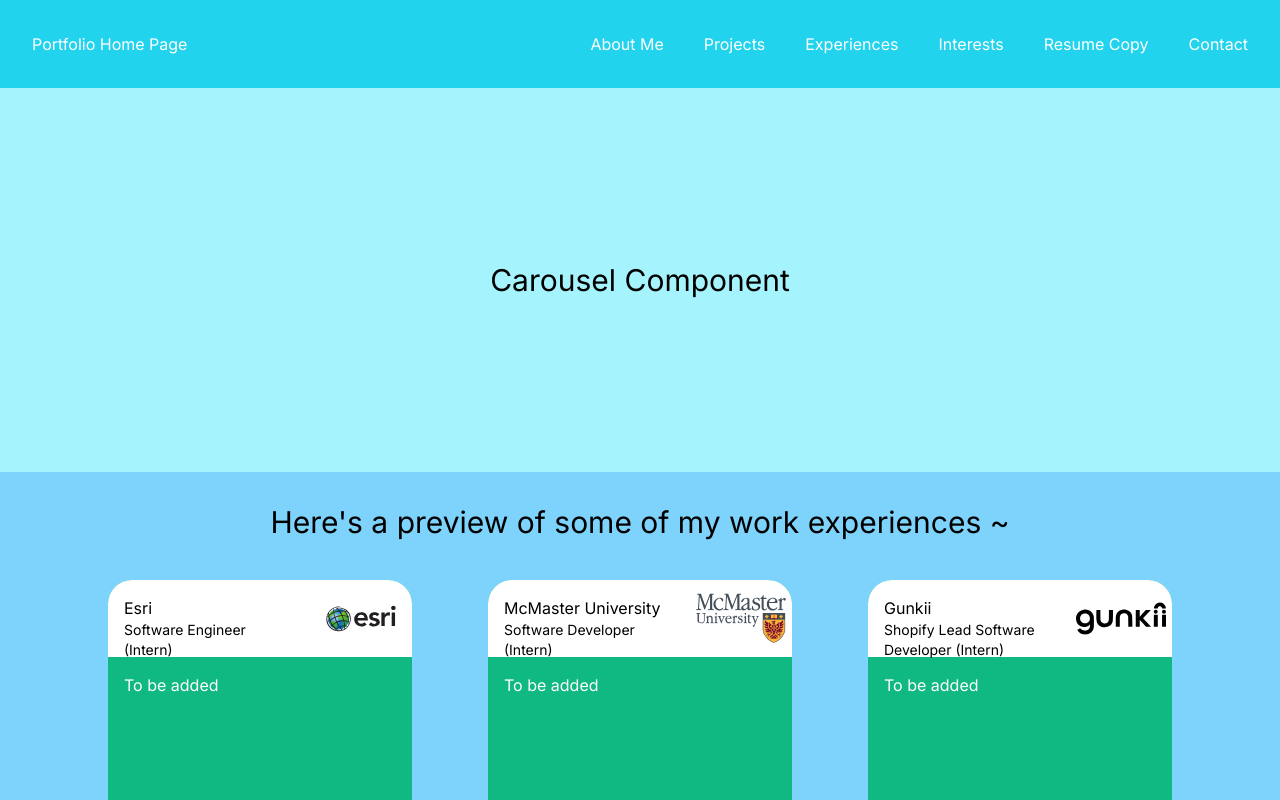
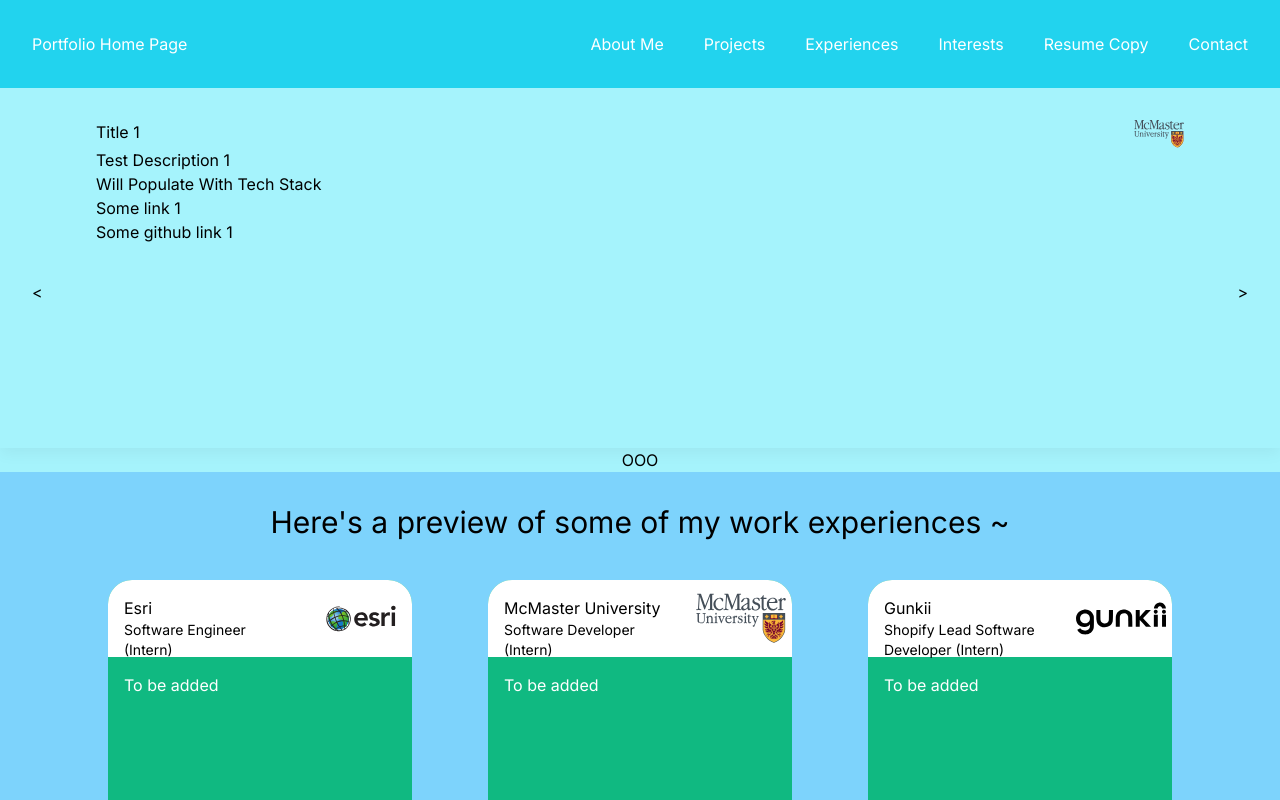
Before and after one commit to chene40/personal-website, a Next.js app: page / in a window 1280 px wide. Shown: the top 800 px of the page. Built offline with nearby package versions, Linux system fonts and the light colour scheme.

Commit message:
feat: implemented carousel logic with transitions

```diff
--- /dev/null
+++ b/components/carousel-item.tsx
@@ -0,0 +1,31 @@
+import React from "react";
+import Image from "next/image";
+
+interface CarouselItemProps {
+  item: {
+    title: string;
+    imageSrc: string;
+    imageAlt: string;
+    description: string;
+    // techStack: string[];
+    projectLink: string;
+    githubLink: string;
+  };
+}
+
+export default function CarouselItem({ item }: CarouselItemProps) {
+  const { title, imageSrc, imageAlt, description, projectLink, githubLink } =
+    item;
+  return (
+    <div className="h-full w-full shrink-0 py-8 px-24">
+      <div className="flex justify-between">
+        <h3>{title}</h3>
+        <Image src={imageSrc} alt={imageAlt} width={50} height={50} />
+      </div>
+      <p>{description}</p>
+      <div>Will Populate With Tech Stack</div>
+      <p>{projectLink}</p>
+      <p>{githubLink}</p>
+    </div>
+  );
+}
--- a/components/carousel.tsx
+++ b/components/carousel.tsx
@@ -1,8 +1,86 @@
+"use client";
+
+import CarouselItem from "./carousel-item";
+import { useState } from "react";
+
 export default function Carousel() {
+  const [currentIndex, setCurrentIndex] = useState(0);
+
+  const updateIndex = (newIndex: number) => {
+    if (newIndex < 0) setCurrentIndex(0);
+    else if (newIndex > items.length - 1) setCurrentIndex(items.length - 1);
+    else setCurrentIndex(newIndex);
+  };
+
+  const items = [
+    {
+      title: "Title 1",
+      imageSrc: "/McMasterLogo.svg",
+      imageAlt: "McMaster Logo",
+      description: "Test Description 1",
+      // techStack: string[],
+      projectLink: "Some link 1",
+      githubLink: "Some github link 1",
+    },
+    {
+      title: "Title 2",
+      imageSrc: "/EsriLogo.svg",
+      imageAlt: "Esri Logo",
+      description: "Test Description 2",
+      // techStack: string[],
+      projectLink: "Some link 2",
+      githubLink: "Some github link 2",
+    },
+    {
+      title: "Title 3",
+      imageSrc: "/GunkiiLogo.svg",
+      imageAlt: "Gunkii Logo",
+      description: "Test Description 3",
+      // techStack: string[],
+      projectLink: "Some link 3",
+      githubLink: "Some github link 3",
+    },
+  ];
+
   return (
-    <div className="flex justify-center bg-cyan-200 h-full grow-1">
-      {/* Customize the height later */}
-      <div className="h-96 flex items-center text-3xl">Carousel Component</div>
+    <div className="h-96 w-full flex flex-col items-center overflow-hidden bg-cyan-200 relative">
+      <div
+        className="w-full h-full whitespace-nowrap inline-flex"
+        style={{
+          transform: `translate(-${currentIndex * 100}%)`,
+          transition: "transform 0.3s",
+          boxShadow: "0 5px 15px rgba(0, 0, 0, 0.05)",
+        }}
+      >
+        {items.map((item, index) => {
+          return <CarouselItem item={item} key={index} />;
+        })}
+      </div>
+      <div>
+        {/* Replace button text with icon */}
+        <button
+          className="absolute left-8 top-1/2"
+          onClick={() => updateIndex(currentIndex - 1)}
+        >
+          {"<"}
+        </button>
+        <button
+          className="absolute right-8 top-1/2"
+          onClick={() => updateIndex(currentIndex + 1)}
+        >
+          {">"}
+        </button>
+        {/* Replace button text with icon (make circle filled in when current index is selected) */}
+        <div>
+          {items.map((item, index) => {
+            return (
+              <span key={index} onClick={() => updateIndex(index)}>
+                O
+              </span>
+            );
+          })}
+        </div>
+      </div>
     </div>
   );
 }
```
